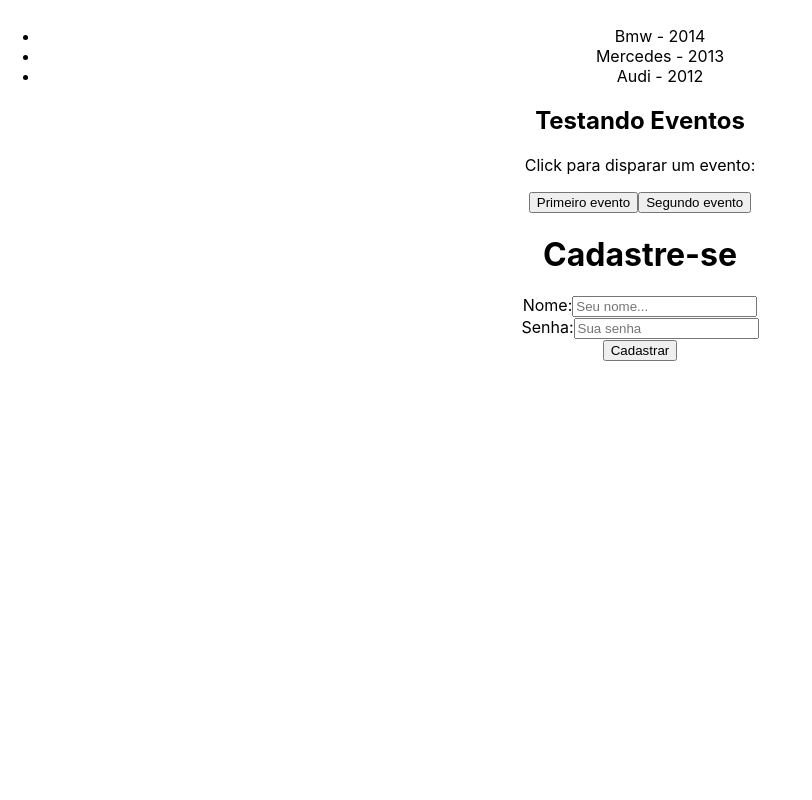
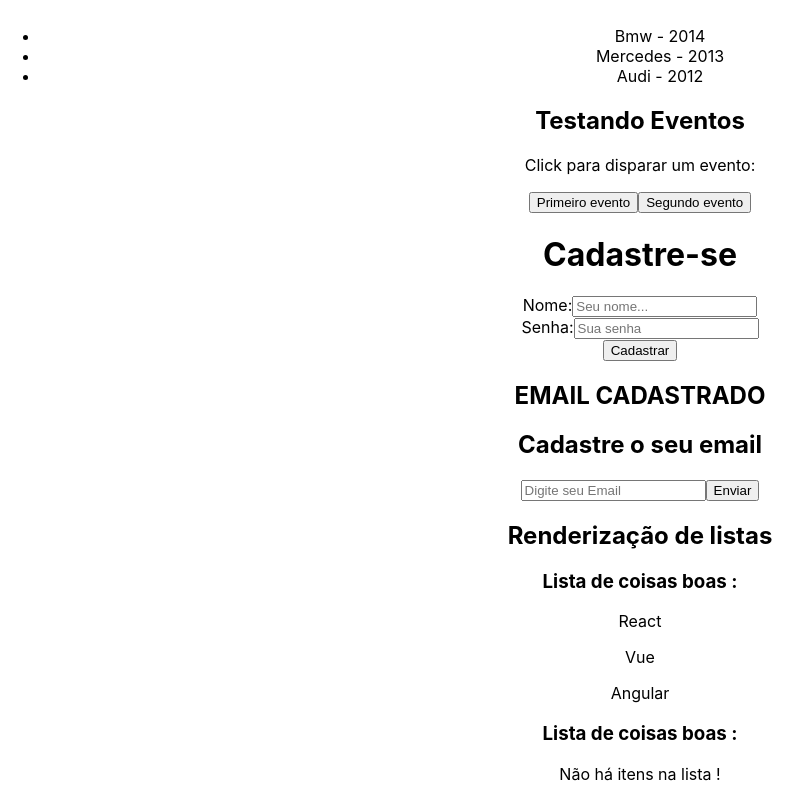
Before and after one commit to BrendonLina/React-before-site, a React (Create React App) app: page / in a window 1280 px wide. Shown: the part 826-1626 px from the top of the page, without its empty margins (0-812 px from the left). Before the commit the page ends 1187 px from the top, so only its background shows below. Built offline with nearby package versions, Linux system fonts and the light colour scheme.

Commit message:
renderizacao com condicional

```diff
--- a/src/App.js
+++ b/src/App.js
@@ -4,6 +4,8 @@
 import List from './components/List';
 import Evento from './components/Evento';
 import Form from './components/Form';
+import Condicional from './components/Condicional';
+import OutraLista from './components/OutraLista';
 
 function App() {
 
@@ -15,6 +17,8 @@
   function soma(a,b){
     return a + b;
   }
+
+  const meusItens = ['React', 'Vue', 'Angular']
 
 
 
@@ -31,8 +35,12 @@
       <h2>Testando Eventos</h2>
       {/* eventos onclick com props */}
       <Evento numero="1"/>
-      {/* <Evento numero="2"/> */}
       <Form />
+      <h2>EMAIL CADASTRADO</h2>
+        <Condicional />
+      <h2>Renderização de listas</h2>
+      <OutraLista itens={meusItens}/>
+      <OutraLista itens={[]}/>
     </div>
   );
 }
--- /dev/null
+++ b/src/components/Condicional.js
@@ -0,0 +1,36 @@
+import {useState} from 'react'
+
+function Condicional(){
+
+    const [email,setEmail] = useState()
+    const [userEmail,setUserEmail] = useState()
+
+    function enviarEmail(e){
+        e.preventDefault();
+        setUserEmail(email)
+
+    }
+
+    function limparEmail(){
+        setUserEmail('')
+    }
+
+    return(
+        <div>
+            <h2>Cadastre o seu email</h2>
+                <form>
+                    <input type="email" placeholder="Digite seu Email" onChange={(e) => setEmail(e.target.value)} />
+                    <button type="submit" onClick={enviarEmail}>Enviar</button>
+                    {userEmail && (
+                        <div style={{backgroundColor: "red", height:"25px"}}>
+                            <p>O email do usuario é: {userEmail}</p>
+                            <button onClick={limparEmail}>Limpar</button>
+                        </div>
+                    )}
+                </form>
+
+        </div>
+    )
+}
+
+export default Condicional
--- /dev/null
+++ b/src/components/OutraLista.js
@@ -0,0 +1,19 @@
+//logica por tras percorro uma lista com map, e verifico se a lista é maior que zero
+//sendo maior ele exibe, e caso não retorna a lista vazia
+
+function OutraLista({itens}){
+    return(
+        <div>
+            <h3>Lista de coisas boas :</h3>
+            {
+                itens.length > 0 ? (
+                itens.map((item, index) => (
+                    <p key={index}>{item}</p>
+                ))) : (
+                    <p>Não há itens na lista !</p>
+                )}
+        </div>
+    )
+}
+
+export default OutraLista
```
